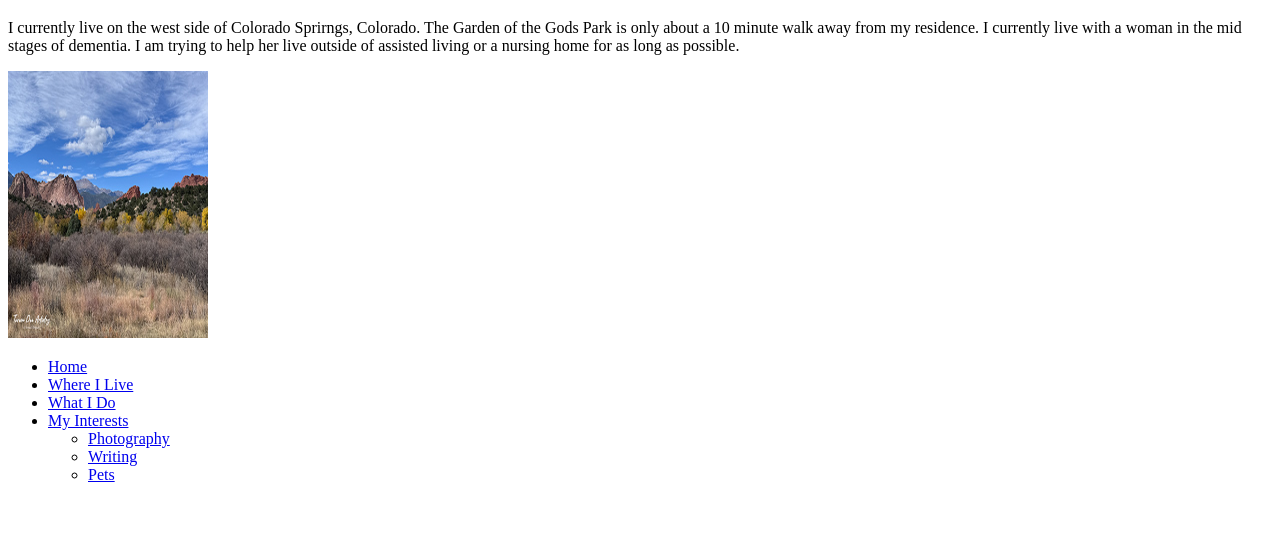
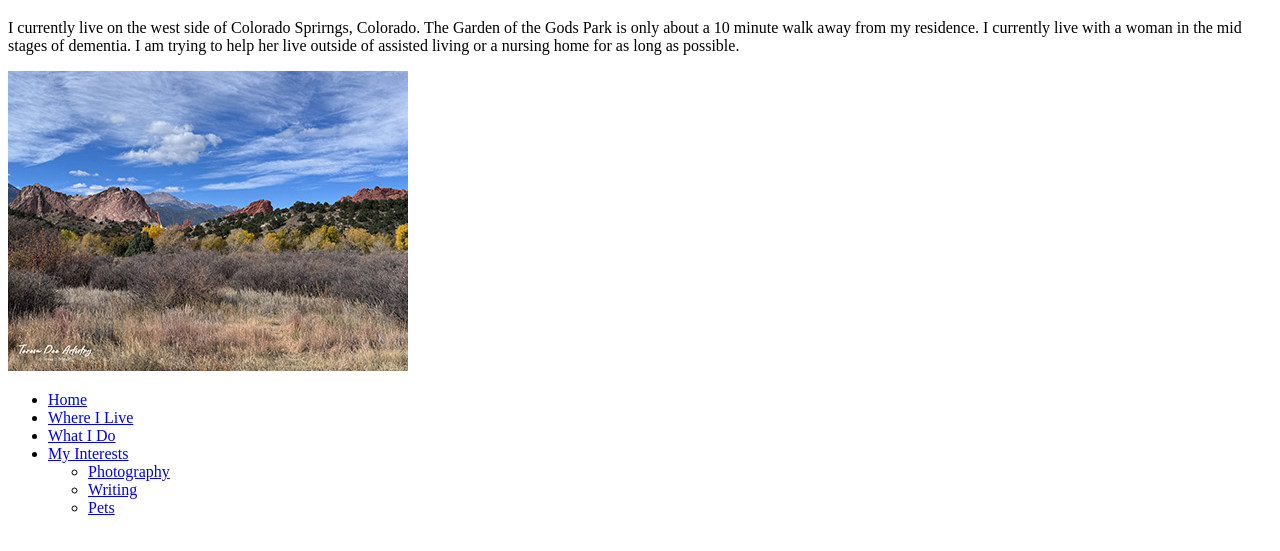
Before and after one commit to mysticwolf33/mypersonalportfolio, a plain HTML site: page where.html in a window 1280 px wide. Shown: the part 61-612 px from the top of the page. Drawn offline with Linux system fonts and the light colour scheme.

Commit message:
minor change to style of gog.jpg

```diff
--- a/where.html
+++ b/where.html
@@ -9,7 +9,7 @@
     <h1>Where I Live</h1>
     <p>I currently live on the west side of Colorado Sprirngs, Colorado. The Garden of the Gods Park is only about a 10 minute walk away from my residence. I currently live with a woman in the mid stages of dementia. I am trying to help her live outside of assisted living or a nursing home for as long as possible.</p>
 
-    <p><img src="pictures/gog.jpg" alt="garden of the gods" style="width:200px;height:267px;"></p>
+    <p><img src="pictures/gog.jpg" alt="garden of the gods" style="width:400px;height:300px;"></p>
     <nav>
         <ul>
             <li><a href="index.html">Home</a></li>
```
